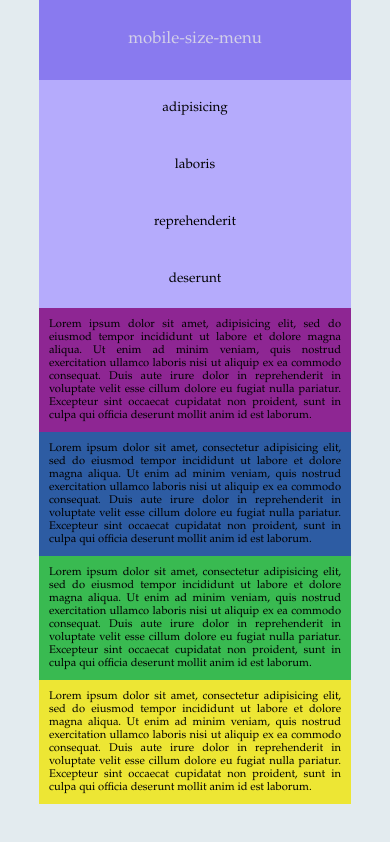
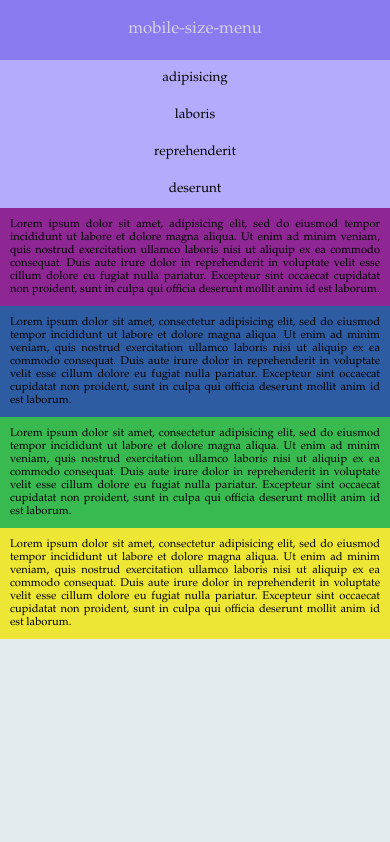
Before and after one commit to peronh/dryCode-menu, a plain HTML site: page index.html in a window 390 px wide. Drawn offline with nearby package versions, Linux system fonts and the light colour scheme.

Commit message:
add dryCode last version

```diff
--- a/main.css
+++ b/main.css
@@ -69,8 +69,16 @@ div{
 	background-color: #ede634;
 	padding: 20px;
 	}
+
+@media (max-width:1224px){
+body{
+width:90vw;
+font-size: 85%;
+}
+
 @media (max-width:850px){
 body{
+width:100vw;
 font-size: 85%;
 }
 #tab1, #tab2, #tab3, #tab4 {
@@ -92,3 +100,9 @@ ul li, div{
 	display: block;
 	width: 100%;
 }
+ul li{
+	padding:10px;
+}
+header{
+	padding: 20px;
+}
--- a/menu.js
+++ b/menu.js
@@ -4,7 +4,7 @@ $(document).ready(function(){
 
 			var tabId = $(this).attr('data-tabId');
 
-		$('#'+tabId).toggle();
+		$('#'+tabId).toggle(500);
 			});
 
 });
```
